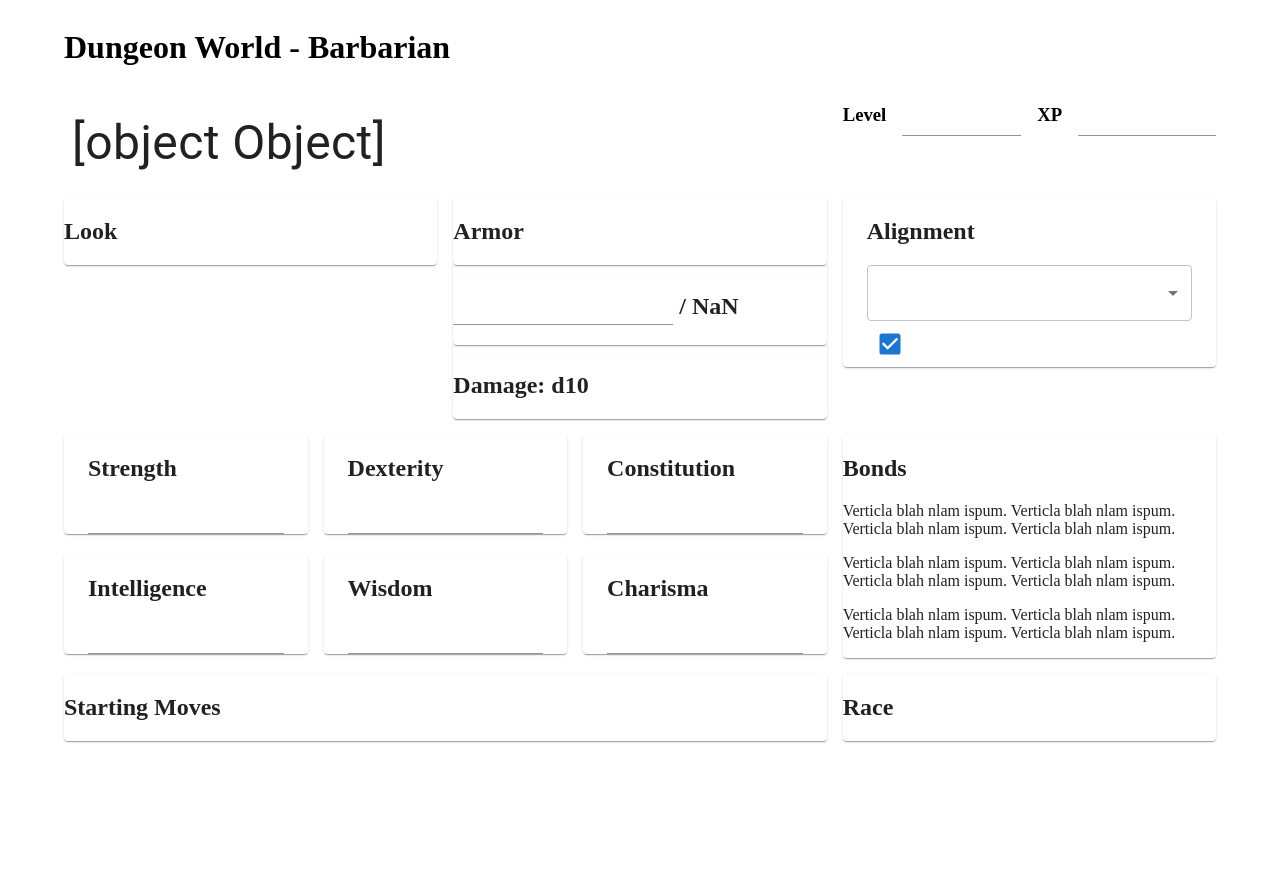
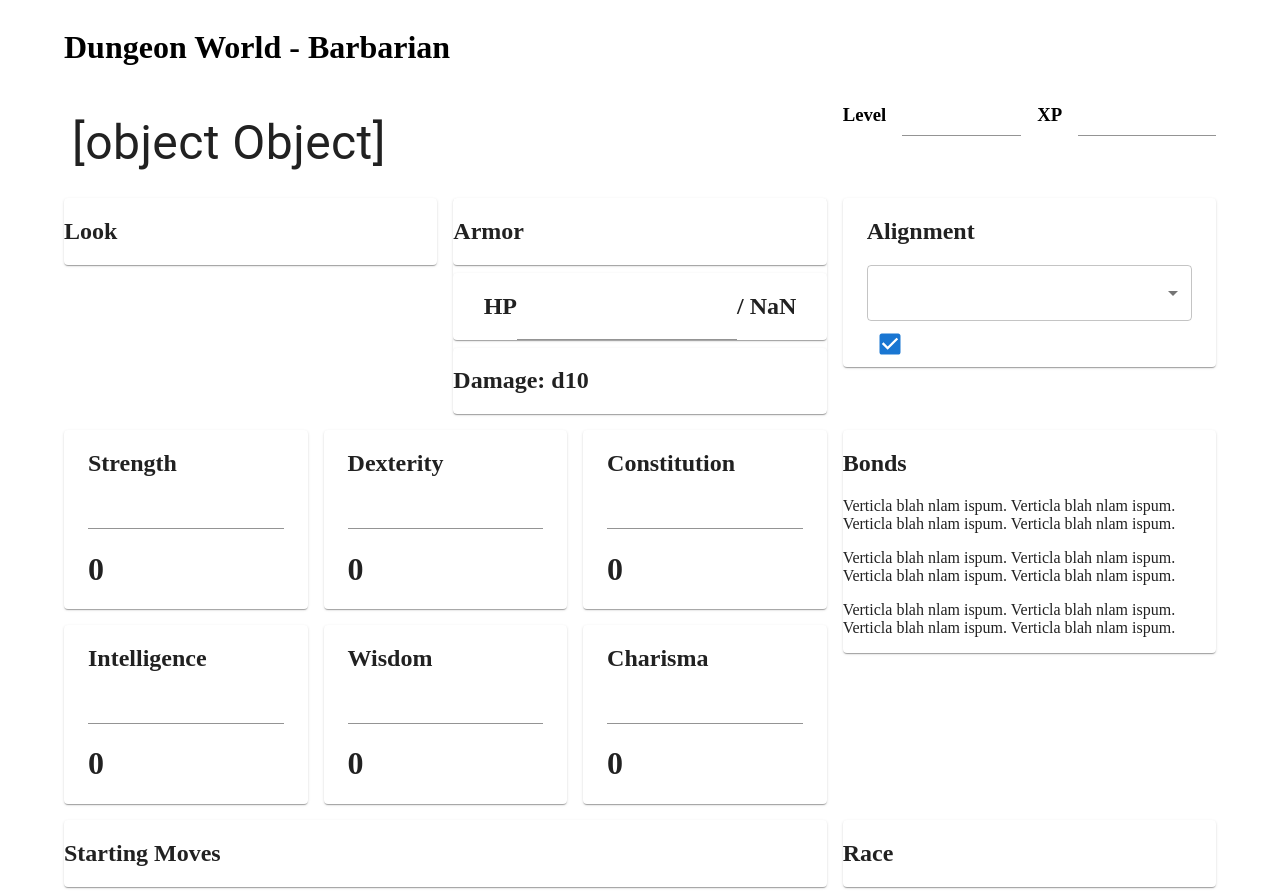
Before and after one commit to hunterdyar/dungeon-world-character-sheet, a React (Create React App) app: page / in a window 1280 px wide. Before the commit the page ends 800 px from the top, so only its background shows below. Built offline with nearby package versions, Linux system fonts and the light colour scheme.

Commit message:
skill numbers, change callbacks jankily implemented for the updates, other small changes

```diff
--- a/src/components/characterSheet.tsx
+++ b/src/components/characterSheet.tsx
@@ -28,7 +28,7 @@
         <Grid item xs={2}>
             <Stack direction={"row"} spacing={2}>
                 <h3>Level</h3>
-                <SavedNumberInput saveKey={"characterLevel"} defaultVal={0} />
+                <SavedNumberInput saveKey={"characterLevel"} defaultVal={0} maxValue={10} minValue={0}/>
             </Stack>
         </Grid>
         <Grid item xs={2}>
@@ -48,7 +48,14 @@
             <Card >
                 <Stack spacing={1}>
                     <Card><h2>Armor</h2></Card>
-                    <Card><h2><SavedNumberInput saveKey={"hp"} defaultVal={maxHP} maxValue={maxHP} minValue={0} /> / {maxHP}</h2></Card>
+                    <Card>
+                        <Stack direction={"row"}
+                            justifyContent={"center"}>
+                            <h2>HP</h2>
+                            <SavedNumberInput saveKey={"hp"} defaultVal={maxHP} maxValue={maxHP} minValue={0} />
+                            <h2>/ {maxHP}</h2>
+                        </Stack>
+                        </Card>
                     <Card><h2>Damage: d{c.damageDice}</h2></Card>
                 </Stack>
             </Card>
--- a/src/components/skillStat.tsx
+++ b/src/components/skillStat.tsx
@@ -1,14 +1,35 @@
-import {Card, Container} from "@mui/material";
-import React from "react";
+import {Card, Container, Stack} from "@mui/material";
+import React, {useState} from "react";
 import SavedNumberInput from "./savedInput";
-
+import getData from "../hooks/userDataHook";
+import statToModifier from "../hooks/statProcesses";
 function BaseStat({stat, changeCallback}: {stat: string, changeCallback?:Function}) {
 
- return(
+    let val = parseInt(getData(stat,10).toString());//this feels like ive done something wrong.
+    if(isNaN(val))
+    {
+        val = 10;
+    }
+    const [statVal,setStatVal] = useState(val);
+
+    const change = (v: number) =>{
+        if(!isNaN(v)) {
+            setStatVal(v);
+
+            //pass callback along
+            if (changeCallback) {
+                changeCallback(v);
+            }
+        }
+    }
+    return(
      <Card>
          <Container>
              {statName(stat)}
-             <SavedNumberInput saveKey={stat} defaultVal={10} changeCallback={changeCallback}/>
+             <Stack>
+             <SavedNumberInput saveKey={stat} defaultVal={10} changeCallback={change}/>
+                 <h1>{statToModifier(statVal)}</h1>
+             </Stack>
          </Container>
     </Card>
  );
--- /dev/null
+++ b/src/hooks/statProcesses.ts
@@ -0,0 +1,42 @@
+function statToModifier(stat: number)
+{
+    switch (stat){
+        case 1:
+        case 2:
+        case 3:
+            return -3;
+        case 4:
+        case 5:
+            return -2;
+        case 6:
+        case 7:
+        case 8:
+            return -1;
+        case 9:
+        case 10:
+        case 11:
+        case 12:
+            return 0;
+        case 13:
+        case 14:
+        case 15:
+            return 1;
+        case 16:
+        case 17:
+            return 2;
+        case 18:
+        case 19:
+        case 20:
+            return 3;
+    }
+    //capture edge cases that shouldn't happen.
+    if(stat <= 0)
+    {
+        return -3;
+    }else if(stat > 20)
+    {
+        return 3;
+    }
+}
+
+export default statToModifier;
--- a/src/hooks/userDataHook.ts
+++ b/src/hooks/userDataHook.ts
@@ -1,6 +1,6 @@
 import { useState, useEffect } from "react";
 
-function getData(key: string, defaultValue: any) {
+export function getData(key: string, defaultValue: any) {
     // getting stored value
     const saved = localStorage.getItem(key);
 
```
